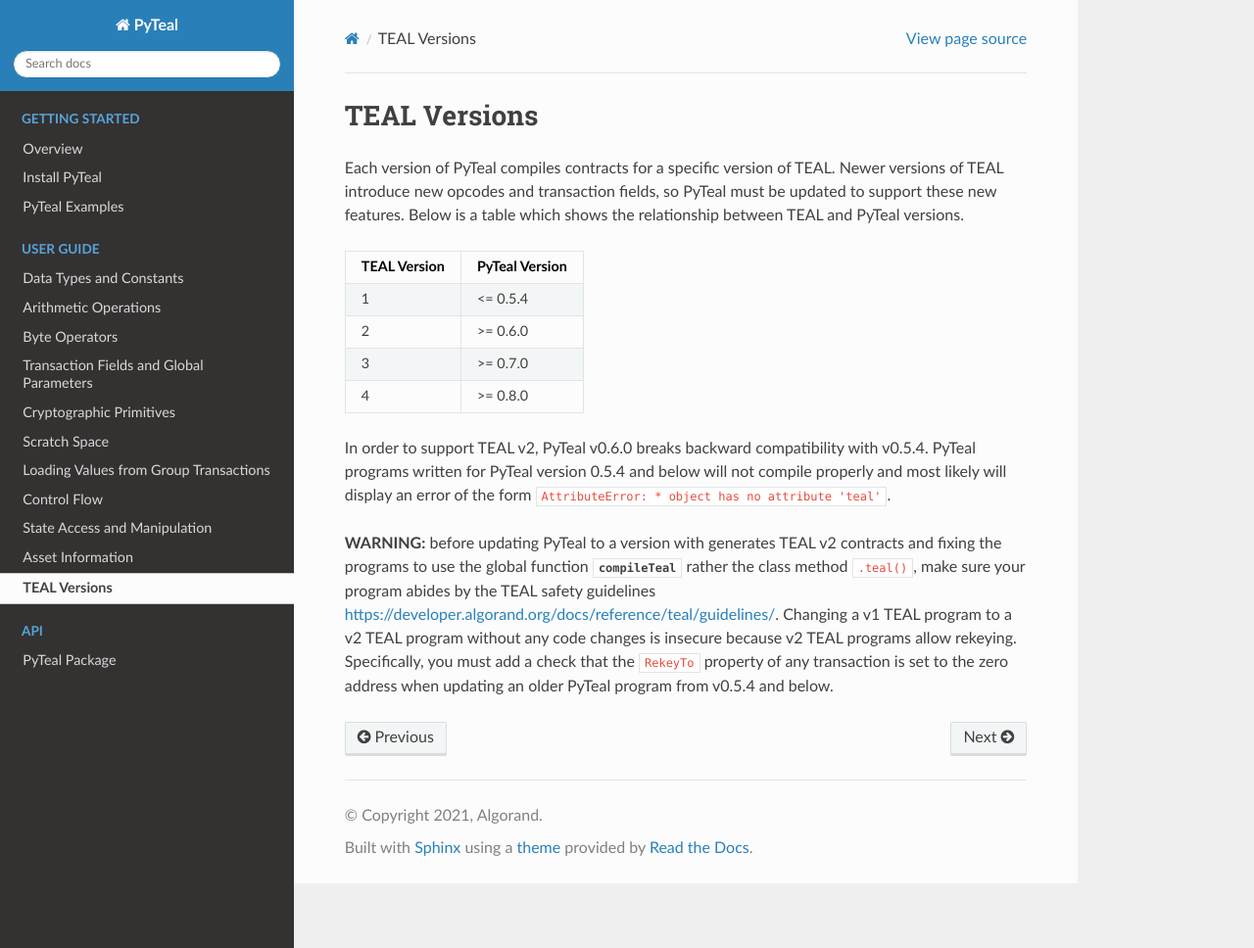
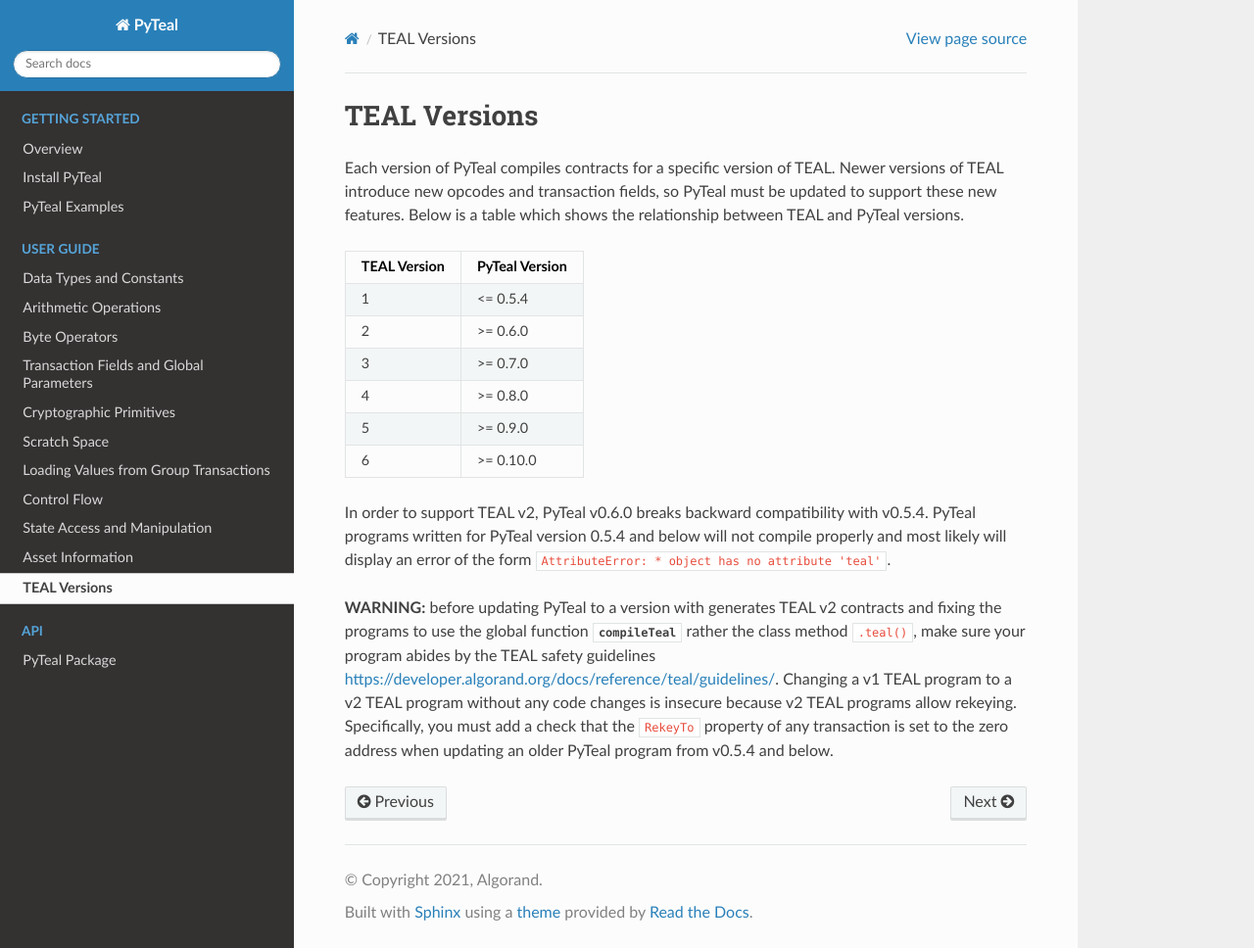
Before and after one commit to Cometdev312/Algorand-Smart-Contracts-in-Python, a Sphinx documentation site: the page built from docs/versions.rst, in a window 1280 px wide and 968 px high. Shown: the whole window at 98% size. Built offline with Sphinx 7.4.7 and the Read the Docs theme 2.0.0, drawn with Linux system fonts in a browser that asks for light colours.

Commit message:
Update versions.rst (#210)
* Update versions.rst

content of [https://github.com/algorand/pyteal/releases] is not shown in [https://pyteal.readthedocs.io/en/latest/versions.html]

* Update docs/versions.rst

Co-authored-by: Jason Paulos <jasonpaulos@users.noreply.github.com>

Co-authored-by: Jason Paulos <jasonpaulos@users.noreply.github.com>

```diff
--- a/docs/versions.rst
+++ b/docs/versions.rst
@@ -14,6 +14,8 @@ TEAL Version PyTeal Version
 2            >= 0.6.0
 3            >= 0.7.0
 4            >= 0.8.0
+5            >= 0.9.0
+6            >= 0.10.0
 ============ ==============
 
 In order to support TEAL v2, PyTeal v0.6.0 breaks backward compatibility with v0.5.4. PyTeal
```
